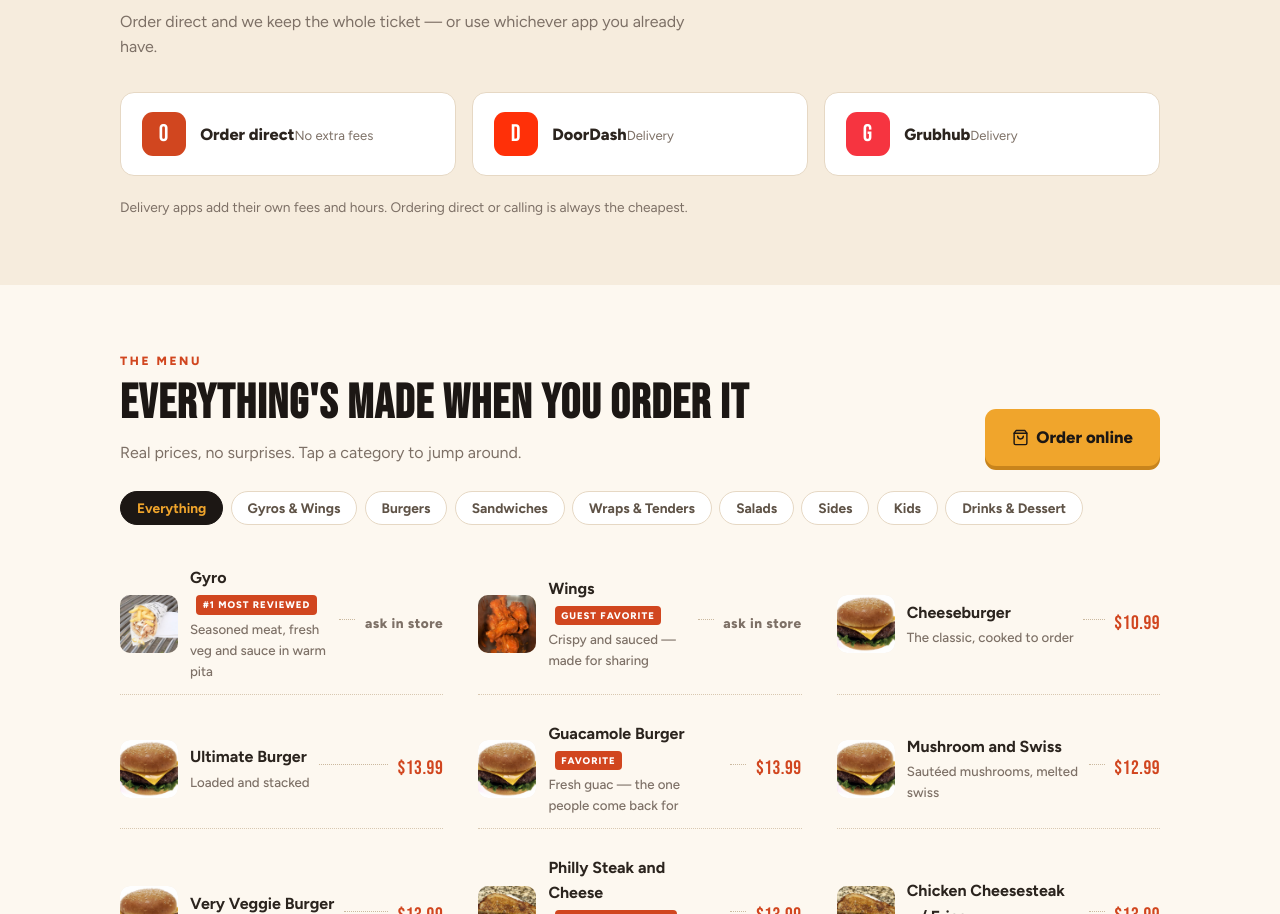
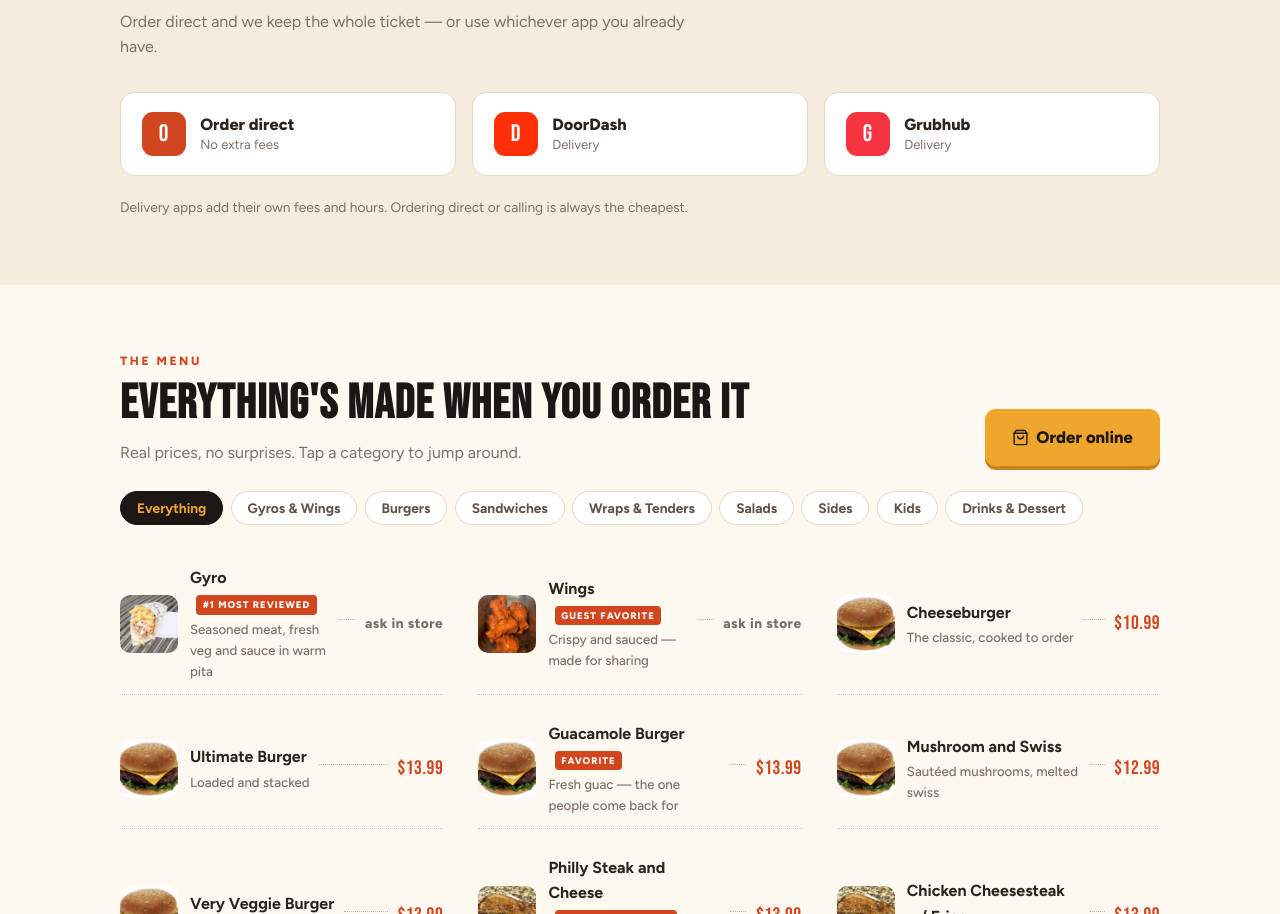
Before and after one commit to KaanIpek/bricklight, a plain HTML site: page southern-grill-36c9/index.html in a window 1280 px wide. Shown: the part 1865-2779 px from the top of the page. Drawn offline with Linux system fonts and the light colour scheme; no server answers.

Commit message:
Fix order card label/sub line break
Co-Authored-By: Claude Opus 5 <noreply@anthropic.com>

```diff
--- a/southern-grill-36c9/index.html
+++ b/southern-grill-36c9/index.html
@@ -119,8 +119,8 @@ h2{font-family:var(--fd);font-size:clamp(2.1rem,5vw,3rem);letter-spacing:1.2px;l
 .ord.doordash .badge{background:#ff3008}
 .ord.grubhub .badge{background:#f63440}
 .ord.ubereats .badge{background:#06c167}
-.ord .t1{font-weight:800;font-size:1.02rem}
-.ord .t2{font-size:.82rem;color:var(--mut)}
+.ord .t1{display:block;font-weight:800;font-size:1.02rem;line-height:1.25}
+.ord .t2{display:block;font-size:.82rem;color:var(--mut)}
 .ord-note{margin-top:1.2rem;font-size:.86rem;color:var(--mut)}
 
 .menu{background:var(--cream)}
```
